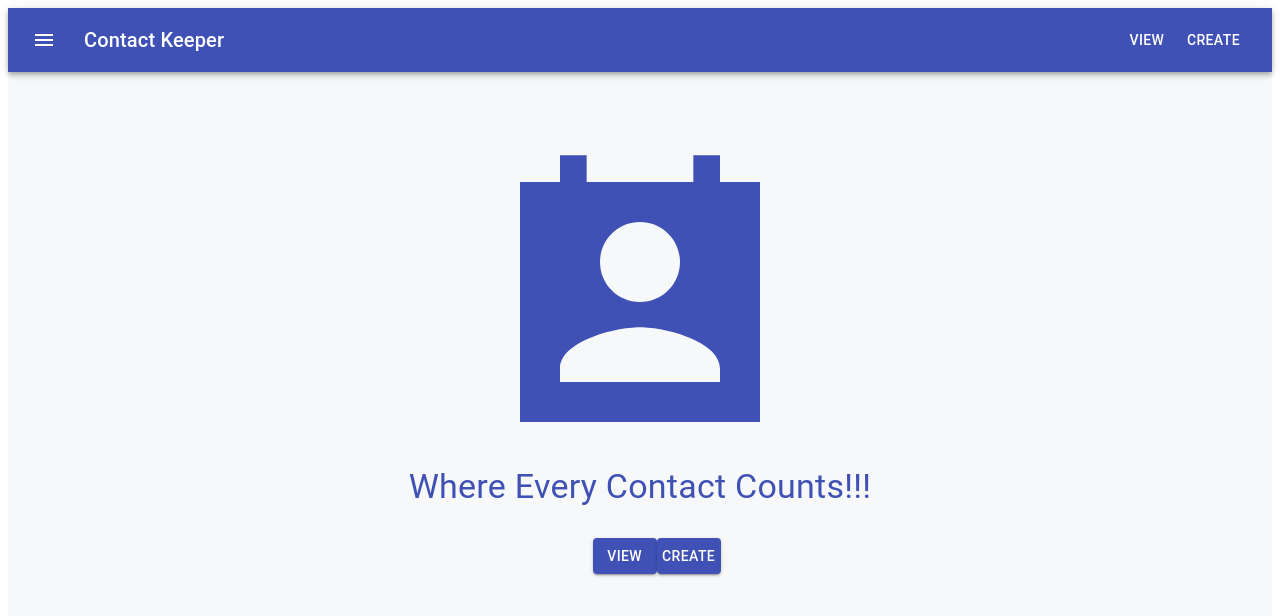
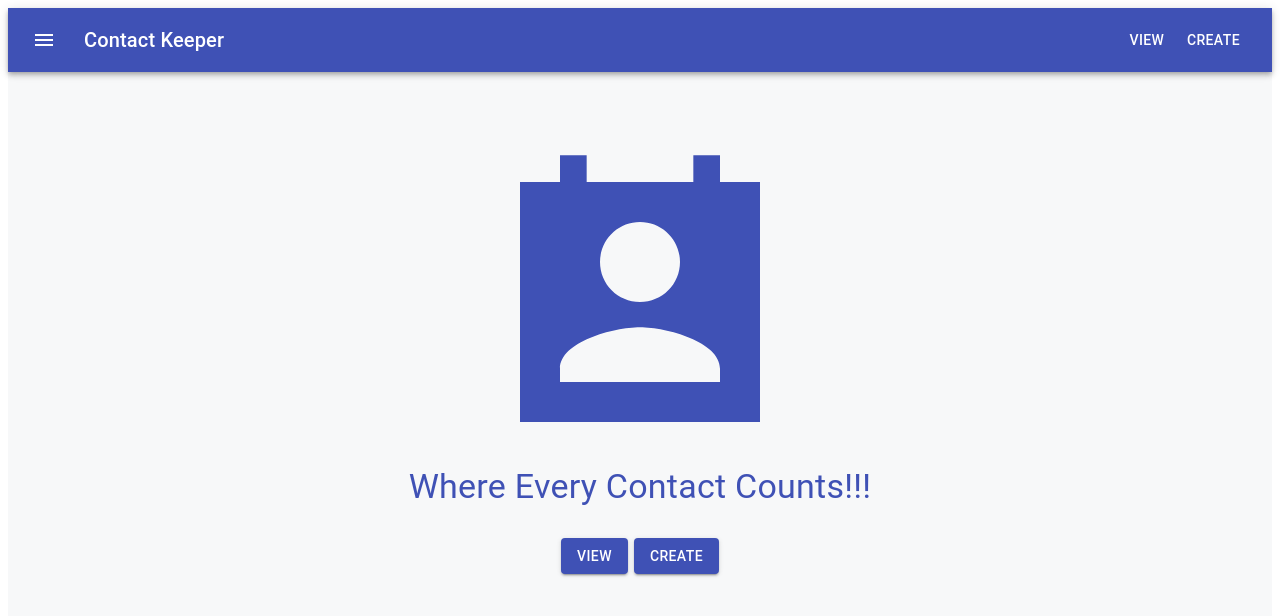
Before and after one commit to Gomathi-Janakiram/CRM-Frontend, a React (Create React App) app in the folder client/: page / in a window 1280 px wide. Shown: the top 616 px of the page. Built offline with nearby package versions, Linux system fonts and the light colour scheme.

Commit message:
increased the width of btns in homepage

```diff
--- a/client/src/components/homePage/home.css
+++ b/client/src/components/homePage/home.css
@@ -9,11 +9,11 @@
 }
 
 .button-container{
-    width:15%;
+    width:25%;
     margin: auto;
     display: flex;
     flex-direction: row;
-    justify-content: space-around;
+    justify-content: space-between;
     align-items: center;
     margin-top: 30px;
 }
```
